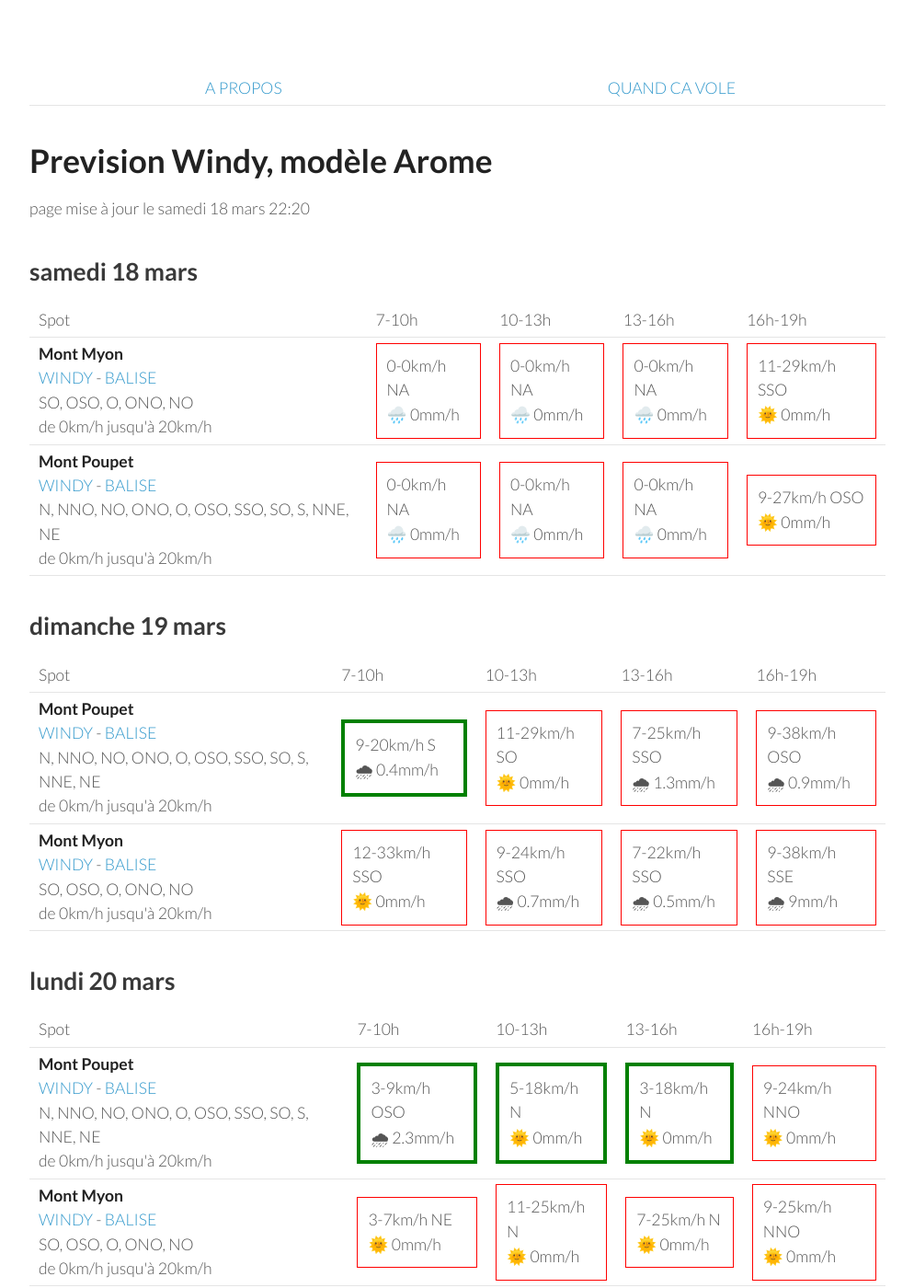
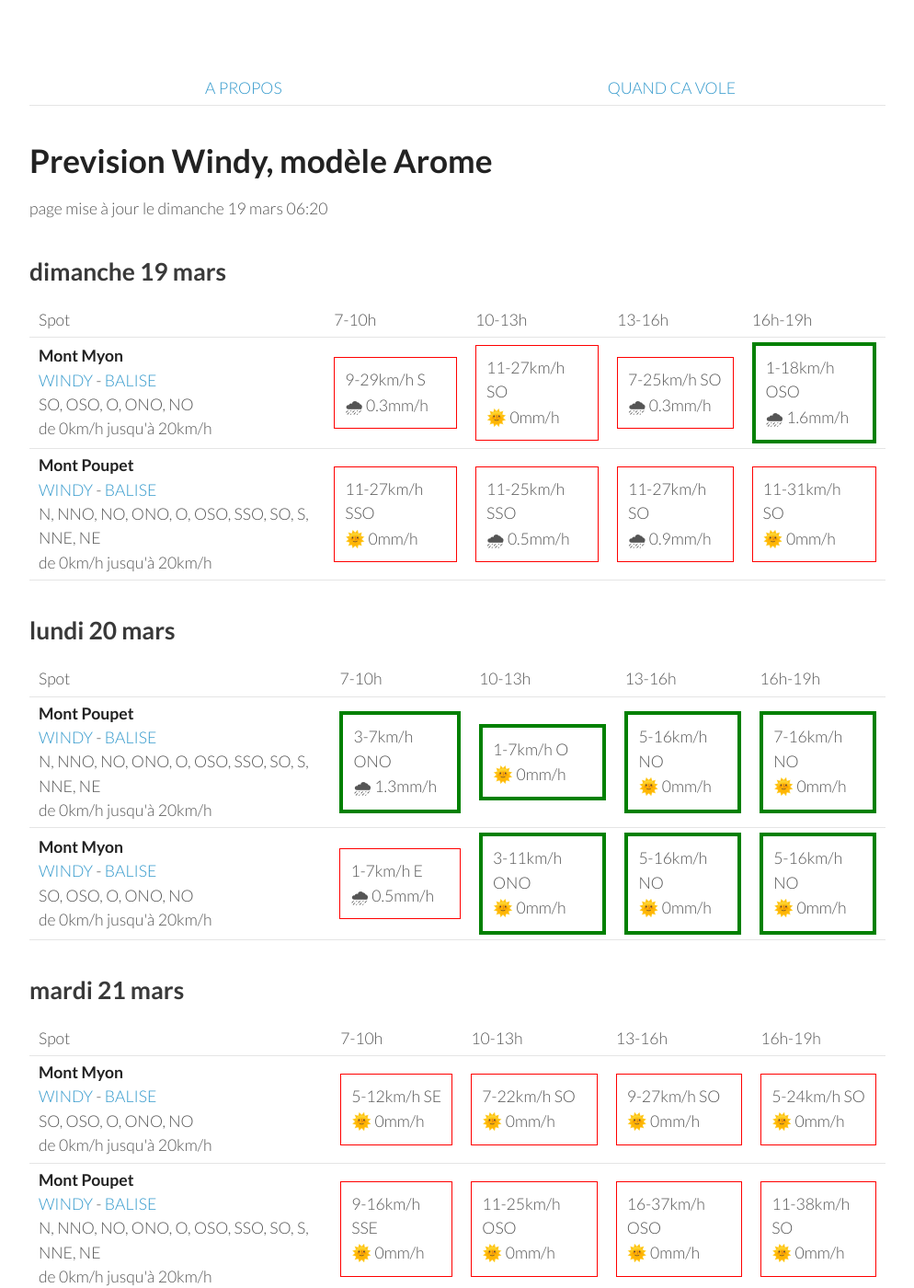
Before and after one commit to parapente-dans-le-nord/parapente-dans-le-nord.github.io, a Jekyll site: the page built from jura.markdown, in a window 1280 px wide and 1400 px high. Shown: the whole window at 92% size, without its empty margins (26-1020 px from the left). Built offline with Jekyll 4.4.1, drawn with Linux system fonts in a browser that asks for light colours; some of the changed text lies outside the part shown.

Commit message:
update index.markdown

```diff
--- a/jura.markdown
+++ b/jura.markdown
@@ -7,9 +7,9 @@ title:  "Tous les spots"
 {: .links}
 
 # Prevision Windy, modèle Arome
-page mise à jour le samedi 18 mars 22:20
+page mise à jour le dimanche 19 mars 06:20
 
-## samedi 18 mars
+## dimanche 19 mars
 
 {::nomarkdown}
 <table>
@@ -24,54 +24,20 @@ page mise à jour le samedi 18 mars 22:20
 <tr>
         <td><strong>Mont Myon</strong><br><a href="https://windy.com/46.331/5.397?45.898,5.394,8,m:eWoagj8">WINDY</a> - <span class=""><a href="http://www.balisemeteo.com/balise.php?idBalise=70">BALISE</a> </span><br> <span class="vent-favorable">SO, OSO, O, ONO, NO</span><br><span class="force-vent">de 0km/h jusqu'à 20km/h</span> </td>
 
-            <td><div class="not-flyable"><p>0-0km/h NA</p><p>🌧️ 0mm/h</p></div></td>
-            <td><div class="not-flyable"><p>0-0km/h NA</p><p>🌧️ 0mm/h</p></div></td>
-            <td><div class="not-flyable"><p>0-0km/h NA</p><p>🌧️ 0mm/h</p></div></td>
-            <td><div class="not-flyable"><p>11-29km/h SSO</p><p>🌞 0mm/h</p></div></td>
+            <td><div class="not-flyable"><p>9-29km/h S</p><p>🌧 0.3mm/h</p></div></td>
+            <td><div class="not-flyable"><p>11-27km/h SO</p><p>🌞 0mm/h</p></div></td>
+            <td><div class="not-flyable"><p>7-25km/h SO</p><p>🌧 0.3mm/h</p></div></td>
+            <td><div class="flyable"><p>1-18km/h OSO</p><p>🌧 1.6mm/h</p></div></td>
+
 
     </tr>
 <tr>
         <td><strong>Mont Poupet</strong><br><a href="https://windy.com/46.970/5.876?46.541,5.876,8">WINDY</a> - <span class=""><a href="http://www.balisemeteo.com/balise.php?idBalise=92">BALISE</a> </span><br> <span class="vent-favorable">N, NNO, NO, ONO, O, OSO, SSO, SO, S, NNE, NE</span><br><span class="force-vent">de 0km/h jusqu'à 20km/h</span> </td>
 
-            <td><div class="not-flyable"><p>0-0km/h NA</p><p>🌧️ 0mm/h</p></div></td>
-            <td><div class="not-flyable"><p>0-0km/h NA</p><p>🌧️ 0mm/h</p></div></td>
-            <td><div class="not-flyable"><p>0-0km/h NA</p><p>🌧️ 0mm/h</p></div></td>
-            <td><div class="not-flyable"><p>9-27km/h OSO</p><p>🌞 0mm/h</p></div></td>
-
-    </tr>
-
-</tbody>
-</table>
-{:/}
-## dimanche 19 mars
-
-{::nomarkdown}
-<table>
-  <tbody>
-    <tr>
-      <td>Spot</td>
-      <td>7-10h</td>
-      <td>10-13h</td>
-      <td>13-16h</td>
-      <td>16h-19h</td>
-    </tr>
-<tr>
-        <td><strong>Mont Poupet</strong><br><a href="https://windy.com/46.970/5.876?46.541,5.876,8">WINDY</a> - <span class=""><a href="http://www.balisemeteo.com/balise.php?idBalise=92">BALISE</a> </span><br> <span class="vent-favorable">N, NNO, NO, ONO, O, OSO, SSO, SO, S, NNE, NE</span><br><span class="force-vent">de 0km/h jusqu'à 20km/h</span> </td>
-
-            <td><div class="flyable"><p>9-20km/h S</p><p>🌧 0.4mm/h</p></div></td>
-            <td><div class="not-flyable"><p>11-29km/h SO</p><p>🌞 0mm/h</p></div></td>
-            <td><div class="not-flyable"><p>7-25km/h SSO</p><p>🌧 1.3mm/h</p></div></td>
-            <td><div class="not-flyable"><p>9-38km/h OSO</p><p>🌧 0.9mm/h</p></div></td>
-
-
-    </tr>
-<tr>
-        <td><strong>Mont Myon</strong><br><a href="https://windy.com/46.331/5.397?45.898,5.394,8,m:eWoagj8">WINDY</a> - <span class=""><a href="http://www.balisemeteo.com/balise.php?idBalise=70">BALISE</a> </span><br> <span class="vent-favorable">SO, OSO, O, ONO, NO</span><br><span class="force-vent">de 0km/h jusqu'à 20km/h</span> </td>
-
-            <td><div class="not-flyable"><p>12-33km/h SSO</p><p>🌞 0mm/h</p></div></td>
-            <td><div class="not-flyable"><p>9-24km/h SSO</p><p>🌧 0.7mm/h</p></div></td>
-            <td><div class="not-flyable"><p>7-22km/h SSO</p><p>🌧 0.5mm/h</p></div></td>
-            <td><div class="not-flyable"><p>9-38km/h SSE</p><p>🌧 9mm/h</p></div></td>
+            <td><div class="not-flyable"><p>11-27km/h SSO</p><p>🌞 0mm/h</p></div></td>
+            <td><div class="not-flyable"><p>11-25km/h SSO</p><p>🌧 0.5mm/h</p></div></td>
+            <td><div class="not-flyable"><p>11-27km/h SO</p><p>🌧 0.9mm/h</p></div></td>
+            <td><div class="not-flyable"><p>11-31km/h SO</p><p>🌞 0mm/h</p></div></td>
 
 
     </tr>
@@ -94,20 +60,20 @@ page mise à jour le samedi 18 mars 22:20
 <tr>
         <td><strong>Mont Poupet</strong><br><a href="https://windy.com/46.970/5.876?46.541,5.876,8">WINDY</a> - <span class=""><a href="http://www.balisemeteo.com/balise.php?idBalise=92">BALISE</a> </span><br> <span class="vent-favorable">N, NNO, NO, ONO, O, OSO, SSO, SO, S, NNE, NE</span><br><span class="force-vent">de 0km/h jusqu'à 20km/h</span> </td>
 
-            <td><div class="flyable"><p>3-9km/h OSO</p><p>🌧 2.3mm/h</p></div></td>
-            <td><div class="flyable"><p>5-18km/h N</p><p>🌞 0mm/h</p></div></td>
-            <td><div class="flyable"><p>3-18km/h N</p><p>🌞 0mm/h</p></div></td>
-            <td><div class="not-flyable"><p>9-24km/h NNO</p><p>🌞 0mm/h</p></div></td>
+            <td><div class="flyable"><p>3-7km/h ONO</p><p>🌧 1.3mm/h</p></div></td>
+            <td><div class="flyable"><p>1-7km/h O</p><p>🌞 0mm/h</p></div></td>
+            <td><div class="flyable"><p>5-16km/h NO</p><p>🌞 0mm/h</p></div></td>
+            <td><div class="flyable"><p>7-16km/h NO</p><p>🌞 0mm/h</p></div></td>
 
 
     </tr>
 <tr>
         <td><strong>Mont Myon</strong><br><a href="https://windy.com/46.331/5.397?45.898,5.394,8,m:eWoagj8">WINDY</a> - <span class=""><a href="http://www.balisemeteo.com/balise.php?idBalise=70">BALISE</a> </span><br> <span class="vent-favorable">SO, OSO, O, ONO, NO</span><br><span class="force-vent">de 0km/h jusqu'à 20km/h</span> </td>
 
-            <td><div class="not-flyable"><p>3-7km/h NE</p><p>🌞 0mm/h</p></div></td>
-            <td><div class="not-flyable"><p>11-25km/h N</p><p>🌞 0mm/h</p></div></td>
-            <td><div class="not-flyable"><p>7-25km/h N</p><p>🌞 0mm/h</p></div></td>
-            <td><div class="not-flyable"><p>9-25km/h NNO</p><p>🌞 0mm/h</p></div></td>
+            <td><div class="not-flyable"><p>1-7km/h E</p><p>🌧 0.5mm/h</p></div></td>
+            <td><div class="flyable"><p>3-11km/h ONO</p><p>🌞 0mm/h</p></div></td>
+            <td><div class="flyable"><p>5-16km/h NO</p><p>🌞 0mm/h</p></div></td>
+            <td><div class="flyable"><p>5-16km/h NO</p><p>🌞 0mm/h</p></div></td>
 
 
     </tr>
@@ -131,9 +97,9 @@ page mise à jour le samedi 18 mars 22:20
         <td><strong>Mont Myon</strong><br><a href="https://windy.com/46.331/5.397?45.898,5.394,8,m:eWoagj8">WINDY</a> - <span class=""><a href="http://www.balisemeteo.com/balise.php?idBalise=70">BALISE</a> </span><br> <span class="vent-favorable">SO, OSO, O, ONO, NO</span><br><span class="force-vent">de 0km/h jusqu'à 20km/h</span> </td>
 
             <td><div class="not-flyable"><p>5-12km/h SE</p><p>🌞 0mm/h</p></div></td>
-            <td><div class="not-flyable"><p>7-22km/h SSO</p><p>🌞 0mm/h</p></div></td>
-            <td><div class="not-flyable"><p>11-29km/h SO</p><p>🌞 0mm/h</p></div></td>
-            <td><div class="not-flyable"><p>3-27km/h OSO</p><p>🌞 0mm/h</p></div></td>
+            <td><div class="not-flyable"><p>7-22km/h SO</p><p>🌞 0mm/h</p></div></td>
+            <td><div class="not-flyable"><p>9-27km/h SO</p><p>🌞 0mm/h</p></div></td>
+            <td><div class="not-flyable"><p>5-24km/h SO</p><p>🌞 0mm/h</p></div></td>
 
 
     </tr>
@@ -141,9 +107,9 @@ page mise à jour le samedi 18 mars 22:20
         <td><strong>Mont Poupet</strong><br><a href="https://windy.com/46.970/5.876?46.541,5.876,8">WINDY</a> - <span class=""><a href="http://www.balisemeteo.com/balise.php?idBalise=92">BALISE</a> </span><br> <span class="vent-favorable">N, NNO, NO, ONO, O, OSO, SSO, SO, S, NNE, NE</span><br><span class="force-vent">de 0km/h jusqu'à 20km/h</span> </td>
 
             <td><div class="not-flyable"><p>9-16km/h SSE</p><p>🌞 0mm/h</p></div></td>
-            <td><div class="not-flyable"><p>11-25km/h SO</p><p>🌞 0mm/h</p></div></td>
-            <td><div class="not-flyable"><p>16-37km/h SO</p><p>🌞 0mm/h</p></div></td>
-            <td><div class="not-flyable"><p>12-37km/h SO</p><p>🌞 0mm/h</p></div></td>
+            <td><div class="not-flyable"><p>11-25km/h OSO</p><p>🌞 0mm/h</p></div></td>
+            <td><div class="not-flyable"><p>16-37km/h OSO</p><p>🌞 0mm/h</p></div></td>
+            <td><div class="not-flyable"><p>11-38km/h SO</p><p>🌞 0mm/h</p></div></td>
 
 
     </tr>
@@ -166,7 +132,7 @@ page mise à jour le samedi 18 mars 22:20
 <tr>
         <td><strong>Mont Myon</strong><br><a href="https://windy.com/46.331/5.397?45.898,5.394,8,m:eWoagj8">WINDY</a> - <span class=""><a href="http://www.balisemeteo.com/balise.php?idBalise=70">BALISE</a> </span><br> <span class="vent-favorable">SO, OSO, O, ONO, NO</span><br><span class="force-vent">de 0km/h jusqu'à 20km/h</span> </td>
 
-            <td><div class="not-flyable"><p>11-22km/h S</p><p>🌞 0mm/h</p></div></td>
+            <td><div class="not-flyable"><p>9-20km/h SSE</p><p>🌞 0mm/h</p></div></td>
             <td><div class="not-flyable"><p>11-27km/h SSO</p><p>🌞 0mm/h</p></div></td>
             <td><div class="not-flyable"><p>12-29km/h SSO</p><p>🌞 0mm/h</p></div></td>
             <td><div class="not-flyable"><p>12-29km/h SSO</p><p>🌧 0.4mm/h</p></div></td>
@@ -176,8 +142,8 @@ page mise à jour le samedi 18 mars 22:20
 <tr>
         <td><strong>Mont Poupet</strong><br><a href="https://windy.com/46.970/5.876?46.541,5.876,8">WINDY</a> - <span class=""><a href="http://www.balisemeteo.com/balise.php?idBalise=92">BALISE</a> </span><br> <span class="vent-favorable">N, NNO, NO, ONO, O, OSO, SSO, SO, S, NNE, NE</span><br><span class="force-vent">de 0km/h jusqu'à 20km/h</span> </td>
 
-            <td><div class="not-flyable"><p>16-31km/h S</p><p>🌞 0mm/h</p></div></td>
-            <td><div class="not-flyable"><p>16-37km/h SO</p><p>🌞 0mm/h</p></div></td>
+            <td><div class="not-flyable"><p>12-25km/h S</p><p>🌞 0mm/h</p></div></td>
+            <td><div class="not-flyable"><p>18-40km/h SO</p><p>🌞 0mm/h</p></div></td>
             <td><div class="not-flyable"><p>20-44km/h SO</p><p>🌞 0mm/h</p></div></td>
             <td><div class="not-flyable"><p>16-51km/h SSO</p><p>🌞 0mm/h</p></div></td>
 
```
